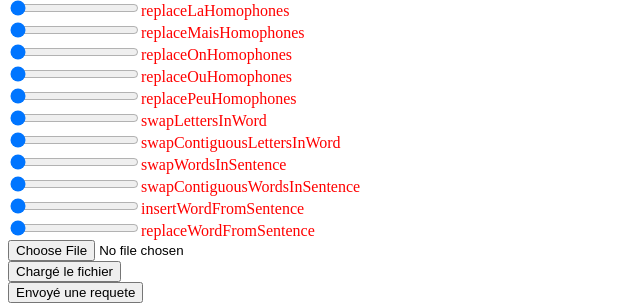
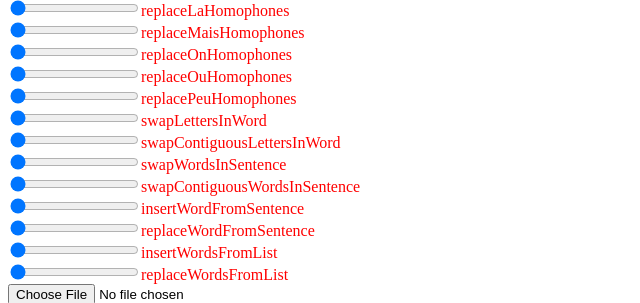
Before and after one commit to AdrienVirieux/PTUT-Falsigram-and-Web, a Spring Boot app: page / in a window 1280 px wide. Shown: the part 522-825 px from the top of the page, without its empty margins (0-640 px from the left). Run offline with Spring Boot 4, Linux system fonts and the light colour scheme.

Commit message:
je sais pas quoi mettre

```diff
--- a/Springboot_REST_API/src/main/resources/static/JS/script.js
+++ b/Springboot_REST_API/src/main/resources/static/JS/script.js
@@ -94,6 +94,7 @@ function SendRequest(){
           Occurence[i] = document.getElementById(input).value;
         }
 
+        let wordList = "Cringe;Pascal";
         let requete = "{ \"text\" :" + JSON.stringify(out) + ", \"instructions\" : [" +
         "{\"name\" : \"deleteLetters\", \"occurrence\" : " + Occurence[1] + "}," +
         "{\"name\" : \"deleteSpaces\", \"occurrence\" : " + Occurence[2] + "}," +
@@ -122,8 +123,9 @@ function SendRequest(){
         "{\"name\" : \"swapWordsInSentence\", \"occurrence\" : " + Occurence[24] + "}," +
         "{\"name\" : \"swapContiguousWordsInSentence\", \"occurrence\" : " + Occurence[25] + "}," +
         "{\"name\" : \"insertWordFromSentence\", \"occurrence\" : " + Occurence[26] + "}," +
-        "{\"name\" : \"replaceWordFromSentence\", \"occurrence\" : " + Occurence[27] +
-        "} ] }";
+        "{\"name\" : \"replaceWordFromSentence\", \"occurrence\" : " + Occurence[27] + "}," +
+        "{\"name\" : \"insertWordsFromList\", \"occurrence\" : " + Occurence[28] + ", \"wordList\" : " +  JSON.stringify(wordList) + "}," +
+        "{\"name\" : \"replaceWordsFromList\", \"occurrence\" : " + Occurence[29] + ", \"wordList\" : " +  JSON.stringify(wordList) + "} ] }";
 
         console.log("La requete envoyé est : " + requete);
         xhr.send(requete);
--- a/Springboot_REST_API/src/main/resources/static/index.html
+++ b/Springboot_REST_API/src/main/resources/static/index.html
@@ -4,7 +4,7 @@
     <title>Interface Web Falsigramm</title>
     <meta charset="UTF-8">
     <script src="JS/script.js"></script>
-    <link href="CSS/stylesheet.css" rel="stylesheet"></link>
+    <link href="CSS/stylesheet.css" rel="stylesheet"/>
 
   </head>
 
@@ -39,7 +39,8 @@
     <input class="input" id="input25" type="range" min="0" max="1" value="0" step="0.01"><label class="labelinput" for="input25">swapContiguousWordsInSentence</label><label id="inputlabel25" for="input25"></label></br>
     <input class="input" id="input26" type="range" min="0" max="1" value="0" step="0.01"><label class="labelinput" for="input26">insertWordFromSentence</label><label id="inputlabel26" for="input26"></label></br>
     <input class="input" id="input27" type="range" min="0" max="1" value="0" step="0.01"><label class="labelinput" for="input27">replaceWordFromSentence</label><label id="inputlabel27" for="input27"></label></br>
-
+    <input class="input" id="input28" type="range" min="0" max="1" value="0" step="0.01"><label class="labelinput" for="input28">insertWordsFromList</label><label id="inputlabel28" for="input28"></label></br>
+    <input class="input" id="input29" type="range" min="0" max="1" value="0" step="0.01"><label class="labelinput" for="input29">replaceWordsFromList</label><label id="inputlabel29" for="input29"></label></br>
 
     <input id="textUpload" type="file" /></br>
     <button id="ReadText">Chargé le fichier</button></br>
```
